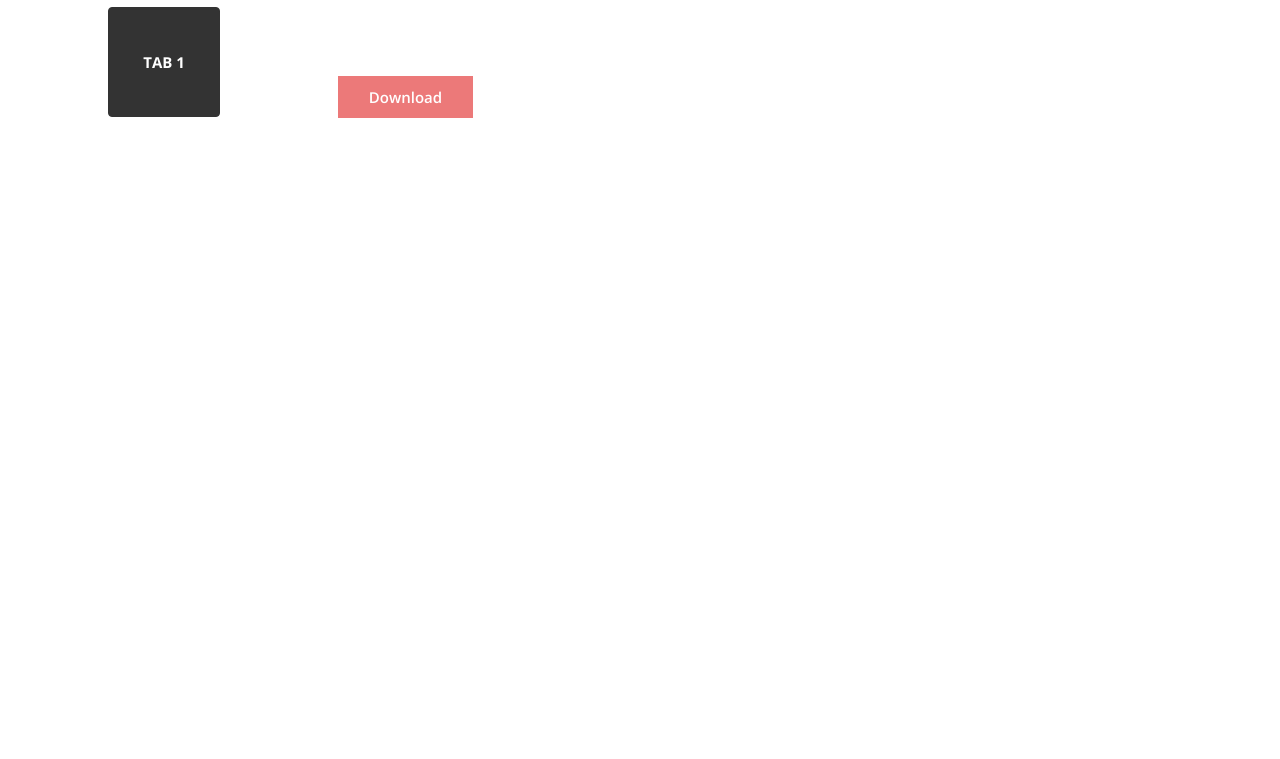
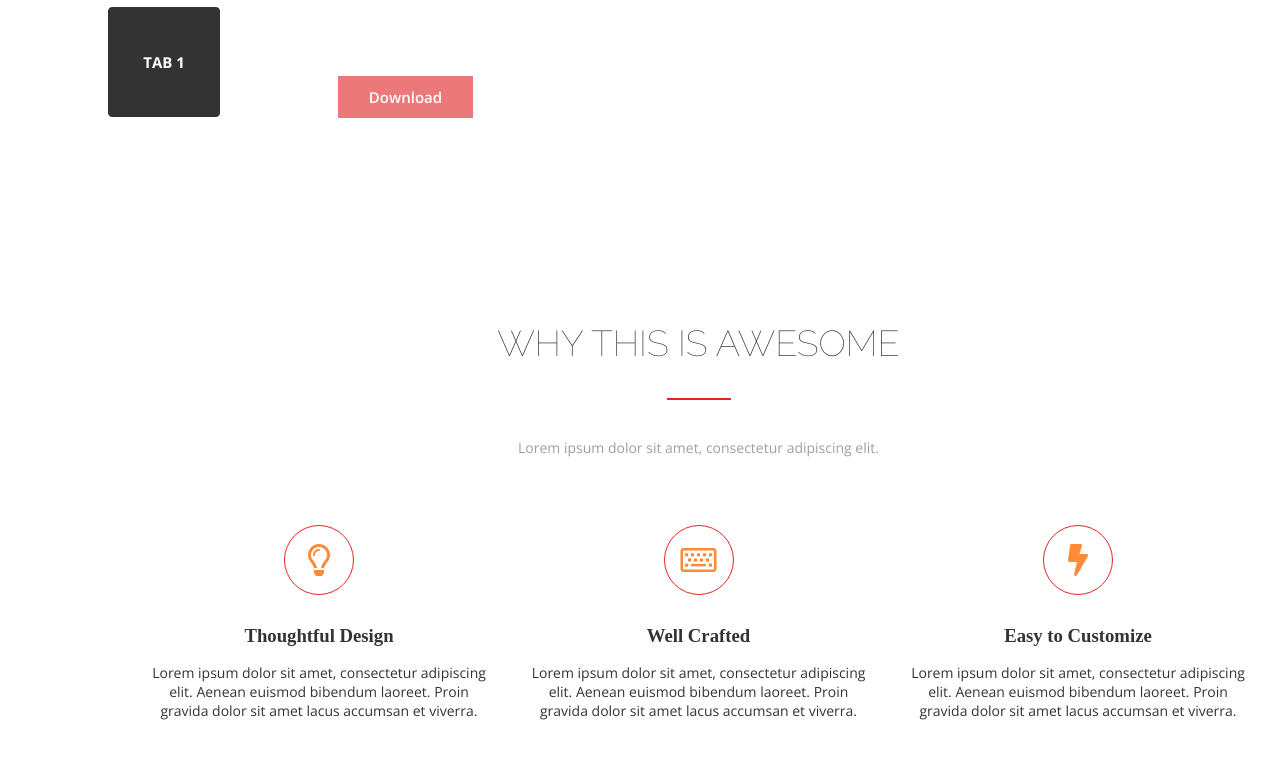
Before and after one commit to AlexandraGorsk/HTone, a plain HTML site: page full.html in a window 1280 px wide. Shown: the part 1147-1906 px from the top of the page. Before the commit the page ends 1389 px from the top, so only its background shows below. Drawn offline with nearby package versions, Linux system fonts and the light colour scheme.

Commit message:
5section

```diff
--- a/full.html
+++ b/full.html
@@ -5,6 +5,7 @@
     <meta http-equiv="X-UA-Compatible" content="IE=edge">
     <meta name="viewport" content="width=device-width, initial-scale=1.0">
     <link href="https://fonts.googleapis.com/css2?family=Open+Sans:wght@300;400;600;700;800&family=Raleway:wght@100;800&family=Roboto:wght@100;300;400;500;700;900&display=swap" rel="stylesheet">
+    <link rel="stylesheet" href="https://cdnjs.cloudflare.com/ajax/libs/font-awesome/5.15.3/css/all.min.css">
     <link rel="stylesheet" href="stylesfull.css">
     <title>Full</title>
 </head>
@@ -84,6 +85,45 @@
         </div>
     </div>
 </div>
+<div class="awesome">
+    <div class="awesomecontainer">
+       <div class="awesometitle">
+        <h2>WHY THIS IS AWESOME</h2>
+        <div class="lineorange"></div>
+        <p>Lorem ipsum dolor sit amet, consectetur adipiscing elit.</p>
+       </div>
+       <div class="awesome-main">
+        <div class="awesome-col">
+            <div class="icon">
+                <i class="far fa-lightbulb"></i>
+            </div>
+            <h3>Thoughtful Design</h3>
+            <p>Lorem ipsum dolor sit amet, consectetur adipiscing
+                elit. Aenean euismod bibendum laoreet. Proin gravida  dolor sit amet lacus accumsan et viverra.</p>
+        </div>
+        <div class="awesome-col">
+            <div class="icon">
+                <i class="far fa-keyboard"></i>
+            </div>
+            <h3>Well Crafted</h3>
+            <p>
+                Lorem ipsum dolor sit amet, consectetur adipiscing
+elit. Aenean euismod bibendum laoreet. Proin gravida  dolor sit amet lacus accumsan et viverra.
+            </p>
+        </div>
+        <div class="awesome-col">
+            <div class="icon">
+                <i class="fas fa-bolt"></i>
+            </div>
+            <h3>Easy to Customize</h3>
+            <p>
+                Lorem ipsum dolor sit amet, consectetur adipiscing
+elit. Aenean euismod bibendum laoreet. Proin gravida  dolor sit amet lacus accumsan et viverra.
+            </p>
+        </div>
+      </div>
+    </div>
+</div>
 
 </body>
 </html>
--- a/stylesfull.css
+++ b/stylesfull.css
@@ -232,3 +232,66 @@
        font: 600 15px 'Open Sans';
        color: #Ffffff;
    }
+   .awesome {
+       width: 1400px;
+   }
+   .awesomecontainer {
+    padding: 0 147px 0 144px;
+   }
+   .awesometitle {
+       text-align: center;
+   }
+   .lineorange{
+    width: 64px;
+    height: 2px;
+    background: #E72424;
+    margin: 34px 0;
+    display: inline-block;
+   }
+   .awesometitle h2 {
+       padding-top: 80px;
+       margin: auto;
+       font: 400 36px 'Raleway', sans-serif;
+       color: #333333;
+   }
+   .awesometitle p{
+       font: 400 14px 'Open Sans';
+       color: #86878B;
+       margin: auto;
+       width: 363px;
+       height: 19px;
+       white-space: nowrap;
+   }
+   .awesome-main{
+       margin-top: 68px;
+       display: flex;
+       justify-content: space-between;
+       margin-bottom: 116px;
+   }
+   .icon{
+    width: 70px;
+    height: 70px;
+    border: 1px solid #E72424;
+    border-radius: 50%;
+    color: #ff8b38;
+    font-size: 32px;
+    display: flex;
+    margin: 0 auto 30px;
+}
+.awesome-col .icon i{
+    margin: auto;
+}
+.awesome-col h3{
+    text-align: center;
+    color: #333;
+    margin-bottom: 16px;
+    font-weight: 700;
+}
+.awesome-col p{
+    text-align: center;
+    width: 350px;
+    height: 60px;
+    line-height: 1.36;
+    font:400 14px 'Open Sans';
+    color: #000000;
+}
```
